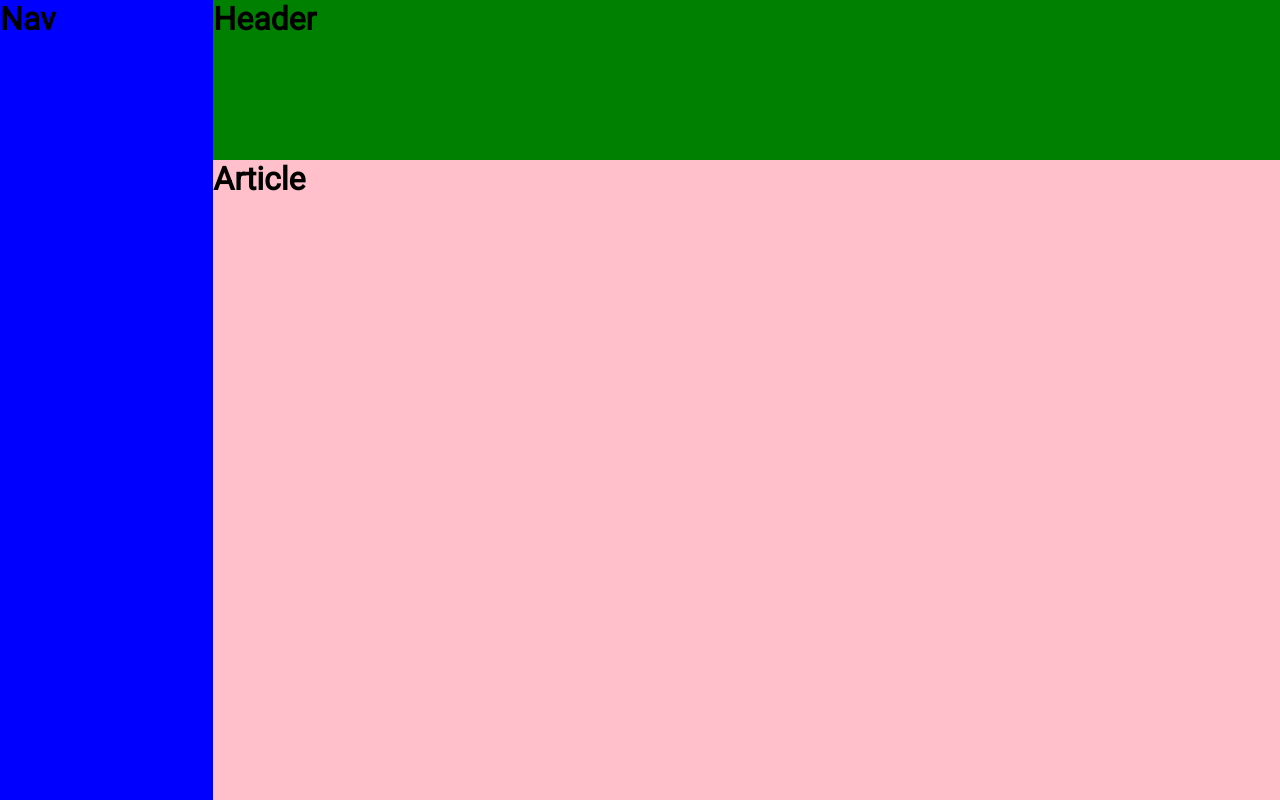
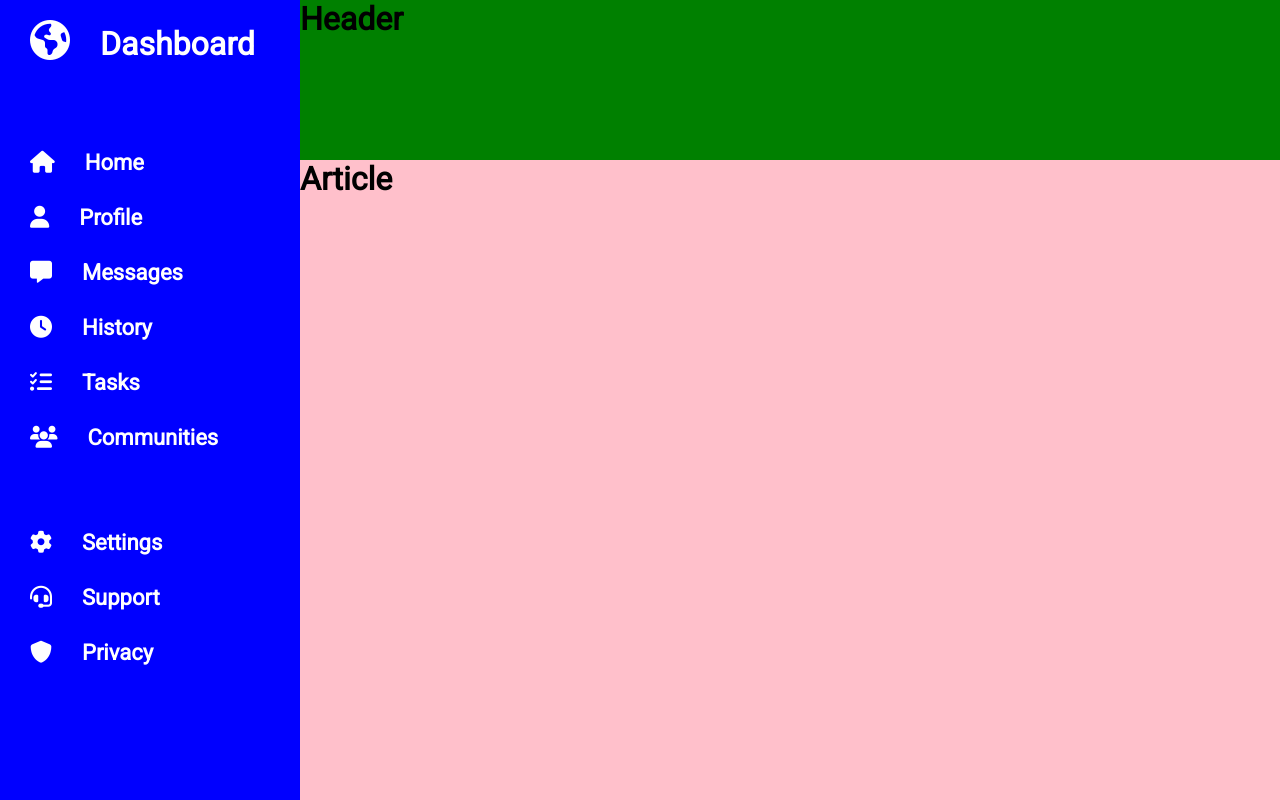
Before and after one commit to JiriGorcik/Admin-Dashboard, a plain HTML site: page index.html in a window 1280 px wide. Drawn offline with Linux system fonts and the light colour scheme.

Commit message:
Adding Nav with icons

```diff
--- a/index.html
+++ b/index.html
@@ -5,6 +5,9 @@
     <meta name="viewport" content="width=device-width, initial-scale=1.0">
     <link rel="stylesheet" href="style.css">
     <link href='http://fonts.googleapis.com/css?family=Roboto' rel='stylesheet' type='text/css'>
+    <link rel="stylesheet" href="https://cdnjs.cloudflare.com/ajax/libs/font-awesome/6.4.2/css/all.min.css"
+    integrity="sha512-z3gLpd7yknf1YoNbCzqRKc4qyor8gaKU1qmn+CShxbuBusANI9QpRohGBreCFkKxLhei6S9CQXFEbbKuqLg0DA=="
+    crossorigin="anonymous" referrerpolicy="no-referrer" />
     <title>Admin Dashboard</title>
 </head>
 <body>
@@ -16,7 +19,23 @@
         </div>
 
         <div class="nav">
-            <h1>Nav</h1>
+
+                <h1><i class="fa-solid fa-earth-americas icon head-icon"></i>Dashboard</h1>
+
+            <nav>
+                <ul>
+                    <li><a href="#"> <i class="fa-solid fa-house icon"></i>Home</a></li>
+                    <li><a href="#"> <i class="fa-solid fa-user icon"></i>Profile</a></li>
+                    <li><a href="#"> <i class="fa-solid fa-message icon"></i>Messages</a></li>
+                    <li><a href="#"> <i class="fa-solid fa-clock icon"></i>History</a></li>
+                    <li><a href="#"> <i class="fa-solid fa-list-check icon"></i>Tasks</a></li>
+                    <li><a  href="#"> <i class="fa-solid fa-users icon"></i>Communities</a></li>
+
+                    <li><a class="gap" href="#"> <i class="fa-solid fa-gear icon"></i>Settings</a></li>
+                    <li><a href="#"> <i class="fa-solid fa-headset icon"></i>Support</a></li>
+                    <li><a href="#"> <i class="fa-solid fa-shield icon"></i>Privacy</a></li>
+                </ul>
+            </nav>
         </div>
 
         <div class="article">
--- a/style.css
+++ b/style.css
@@ -18,22 +18,55 @@ body {
     "nav article";
 }
 
+/* HEADER */
 .header {
     grid-area: header;
     background-color: green;
 }
 
+/* NAV */
 .nav {
+    display: grid;
+    grid-template-rows: 150px 1fr;
     grid-area: nav;
+    min-width: 300px;
     background-color: blue;
 }
 
+.nav h1 {
+    padding-top: 20px;
+    color: white;
+}
+
+.nav ul {
+    display: flex;
+    flex-direction: column;
+    gap: 30px;
+}
+
+.nav a {
+    text-decoration: none;
+    font-size: 22px;
+    font-weight: bold;
+    display: block;
+    color: white;
+}
+
+.head-icon {
+    font-size: 40px;
+}
+
+.icon {
+    margin-left: 30px;
+    margin-right: 30px;
+}
+
+.gap {
+    margin-top: 50px;
+}
+
+/* ARTICLE */
 .article {
     grid-area: article;
     background-color: pink;
 }
-
-.sidebar {
-    grid-area: sidebar;
-    background-color: antiquewhite;
-}
```
Also changed, not shown: path/to/font-awesome/css/font-awesome.min.css (added).
